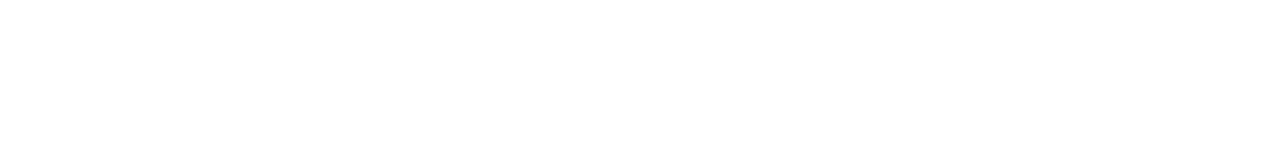
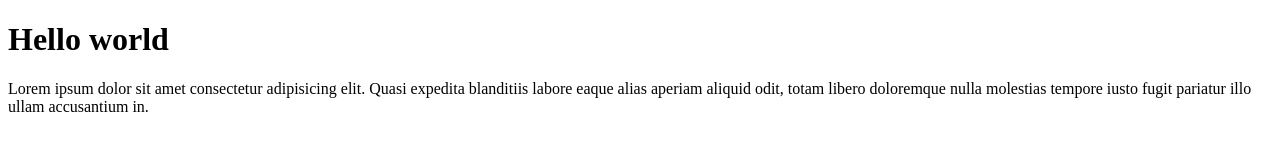
Before and after one commit to nrhuda77/wpu-git-test, a plain HTML site: page index.html in a window 1280 px wide. Drawn offline with Linux system fonts and the light colour scheme.

Commit message:
Menambahkan paragraf

```diff
--- a/index.html
+++ b/index.html
@@ -7,6 +7,7 @@
     <title>Git Remote</title>
 </head>
 <body>
-
+    <h1>Hello world</h1>
+    <p>Lorem ipsum dolor sit amet consectetur adipisicing elit. Quasi expedita blanditiis labore eaque alias aperiam aliquid odit, totam libero doloremque nulla molestias tempore iusto fugit pariatur illo ullam accusantium in.</p>
 </body>
 </html>
```
